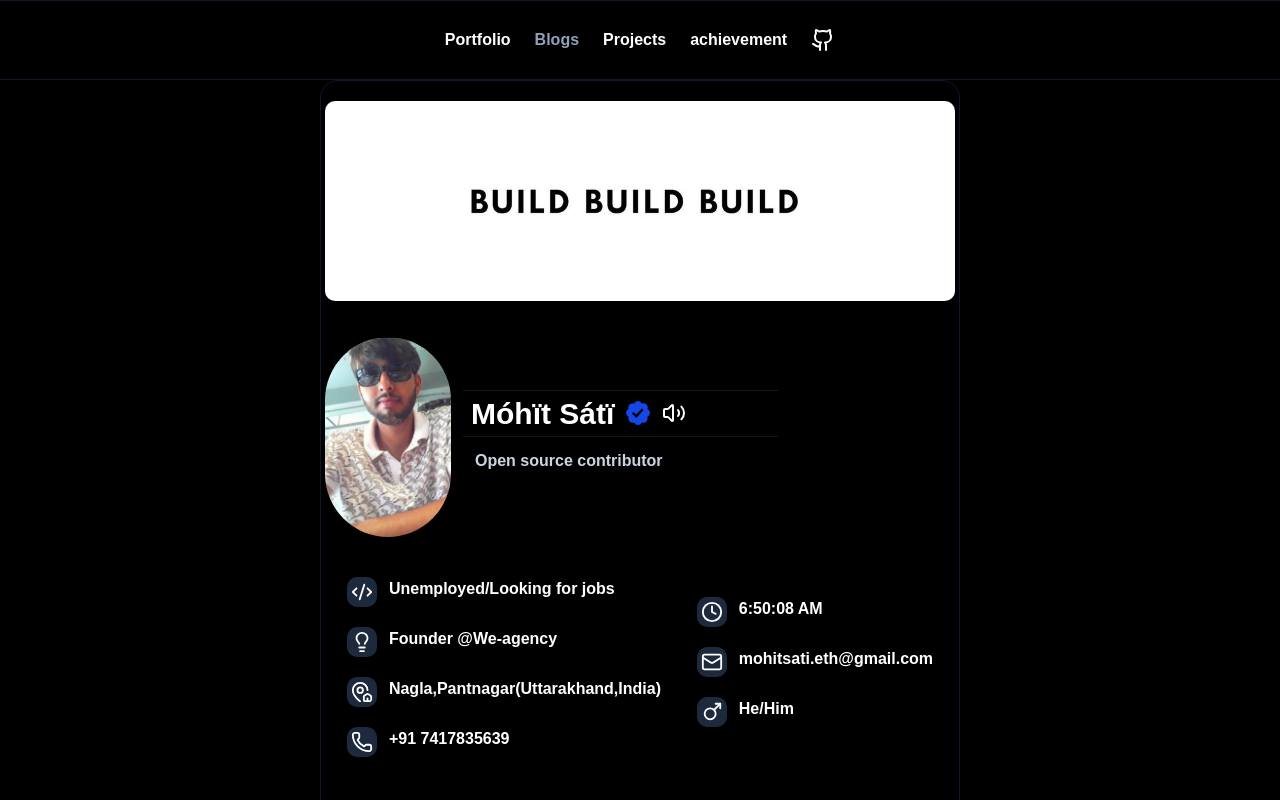
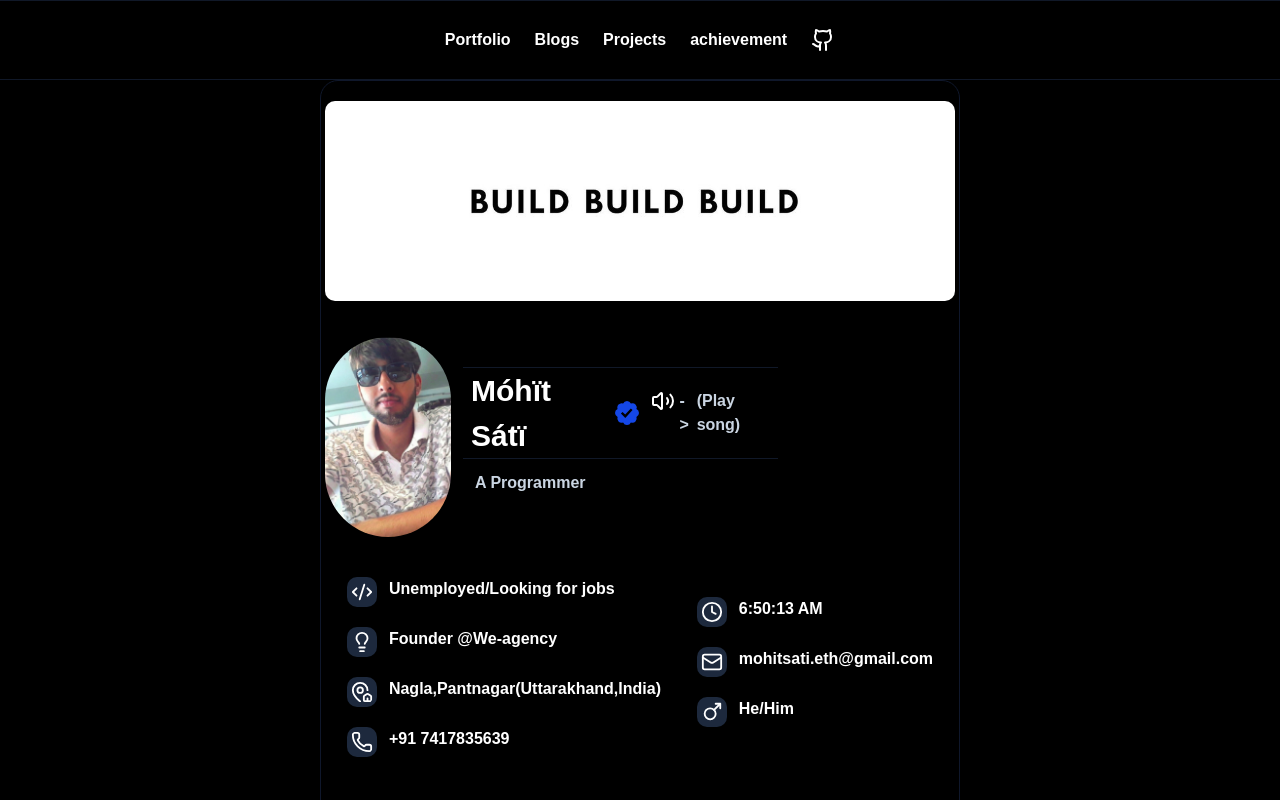
Before and after one commit to SuperexMack/jobportfolio, a Next.js app in the folder Frontend/portfolio/: page / in a window 1280 px wide. Shown: the top 800 px of the page. Built offline with nearby package versions, Linux system fonts and the light colour scheme; a web font is replaced by a local one.

Commit message:
Done with the intro part

```diff
--- a/Frontend/portfolio/app/Components/LandingPage.tsx
+++ b/Frontend/portfolio/app/Components/LandingPage.tsx
@@ -1,20 +1,53 @@
+"use client";
+import { useEffect, useState } from "react";
 import { Aboutme } from "./About";
 import { Achievements } from "./Achivements";
 import { Blogs } from "./Blogs";
 import { Details } from "./Details";
 import { Footer } from "./Footer";
-import  {Demo}  from "./GithubHeatmap";
+import { Demo } from "./GithubHeatmap";
 import { MarqueeDemo } from "./Marquee";
+import { Navbar } from "./Navbar";
 import { Projects } from "./Projects";
 import { Skills } from "./Skills";
 import { SocialMediaLinks } from "./SocialMedialink";
 import { TopImageDiv } from "./Topimage";
 
-export function LandingPage(){
-    return(
+export function LandingPage() {
+  const startingIntro = ["Welcome", "to", "Mohit Sati", "World"];
+
+  const [count, setCount] = useState(0);
+  const [statement, SetStatement] = useState(startingIntro[0]);
+  let [flag, setFlag] = useState(true);
+
+  useEffect(() => {
+    const caller = setInterval(() => {
+      if (count >= startingIntro.length) {
+        setFlag(false);
+        clearInterval(caller);
+        return;
+      }
+
+      SetStatement(startingIntro[count]);
+      setCount(count + 1);
+
+      console.log("count:", count);
+    }, 1000);
+
+    return () => clearInterval(caller);
+  }, [count]);
+
+  return (
     <>
+      {flag ? (
+        <div className="w-full h-screen bg-black flex items-center justify-center">
+          <h1 className="text-white text-[50px]">{statement}</h1>
+        </div>
+      ) : (
+        <>
+          <Navbar></Navbar>
+
           <div className="flex flex-col z-50 items-center w-full h-auto bg-black mt-[80px]">
-
             <div className="flex flex-col space-y-6 w-[50%] rounded-2xl border border-slate-900 p-1 h-auto">
               <TopImageDiv></TopImageDiv>
               <Details></Details>
@@ -28,8 +61,9 @@
               <Achievements></Achievements>
               <Footer></Footer>
             </div>
-
           </div>
         </>
-    )
+      )}
+    </>
+  );
 }
--- a/Frontend/portfolio/app/Components/Navbar.tsx
+++ b/Frontend/portfolio/app/Components/Navbar.tsx
@@ -7,7 +7,7 @@
         <div className="w-full z-50 fixed top-0 h-[80px] bg-black p-3 flex justify-center items-center space-x-6 border-b border-t border-gray-900">
 
             <Link href={"/"}><h1 className="font-bold text-white">Portfolio</h1></Link>
-            <Link href={"/"}><h1 className="text-slate-400 font-bold">Blogs</h1></Link>
+            <Link href={"/"}><h1 className="hover:text-slate-400 font-bold text-white">Blogs</h1></Link>
             <Link href={"/"}><h1 className="hover:text-slate-400 font-bold text-white">Projects</h1></Link>
             <Link href={"/"}><h1 className="hover:text-slate-400 font-bold text-white">achievement</h1></Link>
             <Link href={"/"}><Github className="text-white"></Github></Link>
--- a/Frontend/portfolio/app/Components/Topimage.tsx
+++ b/Frontend/portfolio/app/Components/Topimage.tsx
@@ -91,8 +91,10 @@
 
         </div>
 
-        <div>
+        <div className="flex space-x-1">
             <h1><Volume2 className="text-white"  onClick={playAudio} ></Volume2></h1>
+            <h1 className="text-slate-300">{"->"}</h1>
+            <h1 className="text-slate-300">(Play song)</h1>
             <audio src={"/song.mp4"} ref={songRef}></audio>
         </div>
 
--- a/Frontend/portfolio/app/layout.tsx
+++ b/Frontend/portfolio/app/layout.tsx
@@ -1,12 +1,11 @@
 import type { Metadata } from "next";
 import { Geist, Geist_Mono } from "next/font/google";
 import "./globals.css";
-import { Navbar } from "./Components/Navbar";
 
 
 
 export const metadata: Metadata = {
-  title: "Mohit Sati",
+  title: "Móhït Sátï",
   description: "This Website belongs to Mohit Sati",
 };
 
@@ -18,7 +17,6 @@
   return (
     <html lang="en">
       <body>
-        <Navbar></Navbar>
         {children}
       </body>
     </html>
```
Lines whose indentation alone changed are shown as unchanged.
